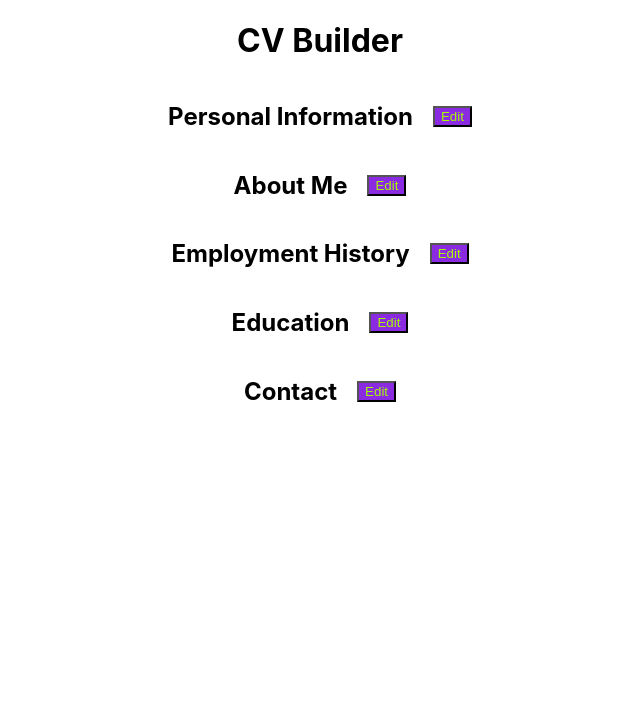
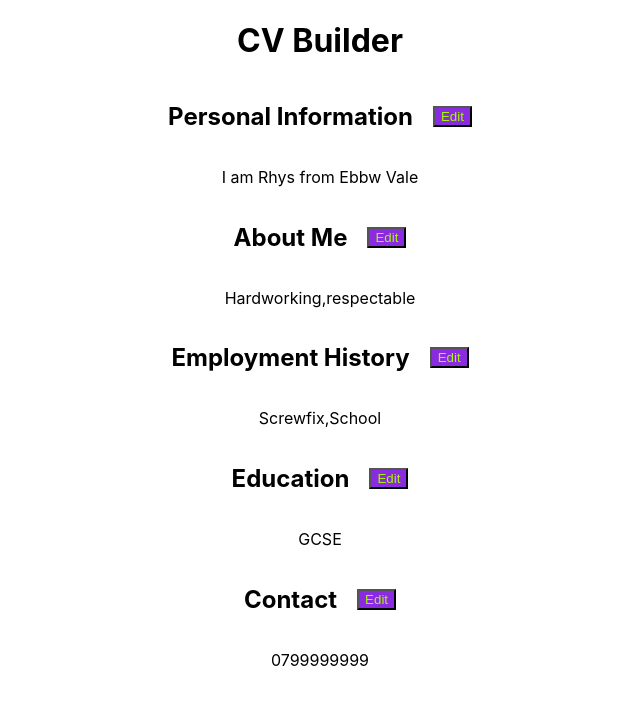
Before and after one commit to rlw92/cv-project, a React (Create React App) app in the folder cv-project/: page / in a window 1280 px wide. Shown: the top 704 px of the page, without its empty margins (320-960 px from the left). Built offline with nearby package versions, Linux system fonts and the light colour scheme.

Commit message:
SECOND STAGE - My thoughts are that we should put all the content information such as the headers, info etc in an array and loop through them like we done in the task tracker app. This would mean redoing a lot of it but I am cetain this is the way forward to a cleaner and more functional code.

```diff
--- a/cv-project/src/App.css
+++ b/cv-project/src/App.css
@@ -37,3 +37,5 @@ button{background-color:blueviolet; color:rgb(167, 248, 3)}
     text-decoration: none;
     cursor: pointer;
   }
+
+  p{text-align:center;}
--- a/cv-project/src/App.js
+++ b/cv-project/src/App.js
@@ -8,7 +8,13 @@ export class App extends Component {
     super(props)
 
     this.state = {
-      shwMdl: false
+      shwMdl: false,
+      cvInfo: {PI:"I am Rhys from Ebbw Vale",
+               about:"Hardworking,respectable",
+               emplyHis:"Screwfix,School",
+               education:"GCSE",
+               contact:"0799999999"
+            }
     }
 
     this.showModal = this.showModal.bind(this)
@@ -35,11 +41,15 @@ hideModal (){
         <h1 style={{textAlign:"center"}}>CV Builder</h1>
        {this.state.shwMdl  &&  <Modal hide={this.hideModal}/>  }
         <Header title="Personal Information" edit={this.showModal}/>
+        <p>{this.state.cvInfo.PI}</p>
         <Header title="About Me" edit={this.showModal}/>
+        <p>{this.state.cvInfo.about}</p>
         <Header title="Employment History" edit={this.showModal}/>
+        <p>{this.state.cvInfo.emplyHis}</p>
         <Header title="Education" edit={this.showModal}/>
+        <p>{this.state.cvInfo.education}</p>
         <Header title="Contact" edit={this.showModal}/>
-
+        <p>{this.state.cvInfo.contact}</p>
 
       </div>
     )
```
